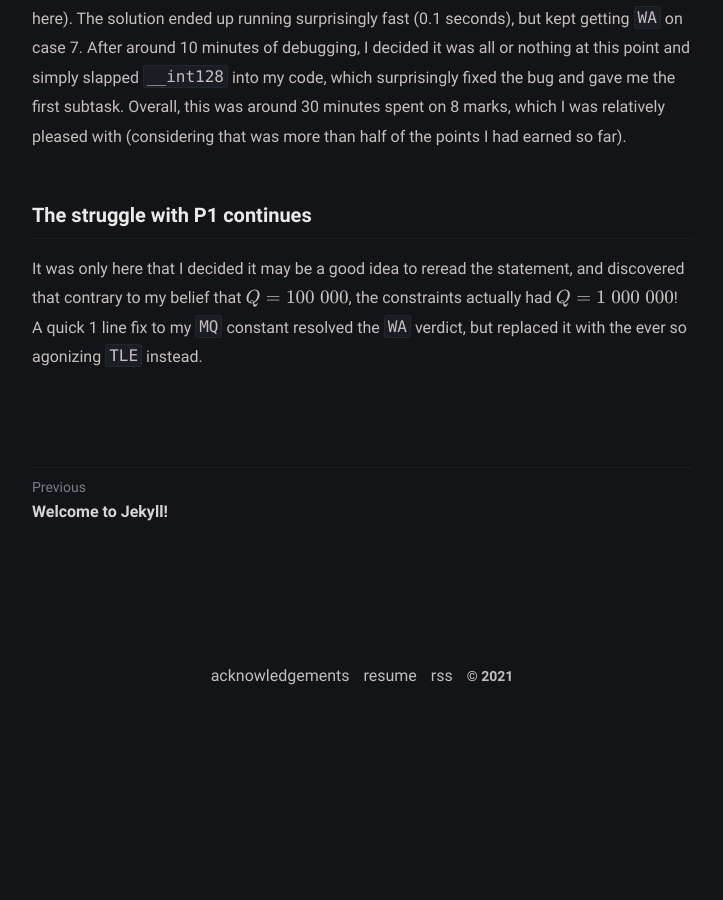
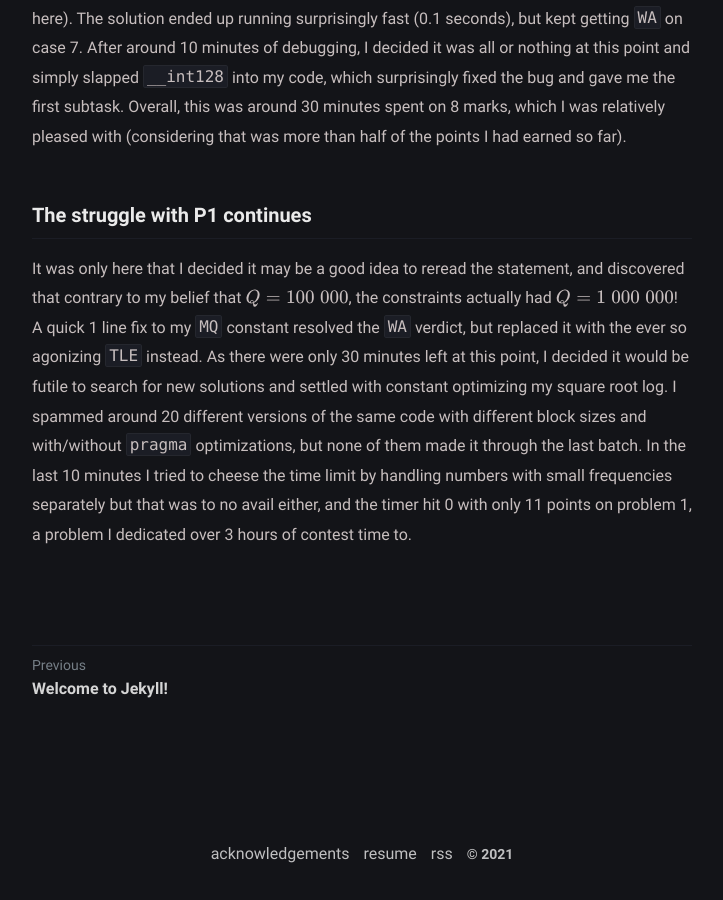
Before and after one commit to 4fecta/4fecta.ca, a Jekyll site: the page built from _posts/how-i-got-cco-silver-without-solving-anything/2021-05-16-how-i-got-cco-silver-without-solving-anything.md, in a window 1280 px wide and 900 px high, scrolled down 1525 px. Shown: the whole window, without its empty margins (278-1001 px from the left). Built offline with Jekyll 4.4.1, drawn with Linux system fonts in a browser that asks for light colours; formulas are drawn with MathJax 3; before the commit the page ends 2248 px from its top, so only the background shows below that.

Commit message:
Update 2021-05-16-how-i-got-cco-silver-without-solving-anything.md

```diff
--- a/_posts/how-i-got-cco-silver-without-solving-anything/2021-05-16-how-i-got-cco-silver-without-solving-anything.md
+++ b/_posts/how-i-got-cco-silver-without-solving-anything/2021-05-16-how-i-got-cco-silver-without-solving-anything.md
@@ -22,4 +22,4 @@ This problem was intimidating at first, with no clear idea on how to proceed. Ag
 
 ### The struggle with P1 continues
 
-It was only here that I decided it may be a good idea to reread the statement, and discovered that contrary to my belief that $$Q = 100\;000$$, the constraints actually had $$Q = 1\;000\;000$$! A quick 1 line fix to my `MQ` constant resolved the `WA` verdict, but replaced it with the ever so agonizing `TLE` instead.
+It was only here that I decided it may be a good idea to reread the statement, and discovered that contrary to my belief that $$Q = 100\;000$$, the constraints actually had $$Q = 1\;000\;000$$! A quick 1 line fix to my `MQ` constant resolved the `WA` verdict, but replaced it with the ever so agonizing `TLE` instead. As there were only 30 minutes left at this point, I decided it would be futile to search for new solutions and settled with constant optimizing my square root log. I spammed around 20 different versions of the same code with different block sizes and with/without `pragma` optimizations, but none of them made it through the last batch. In the last 10 minutes I tried to cheese the time limit by handling numbers with small frequencies separately but that was to no avail either, and the timer hit 0 with only 11 points on problem 1, a problem I dedicated over 3 hours of contest time to.
```
